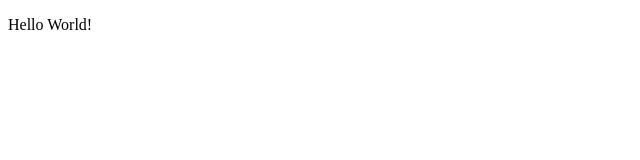
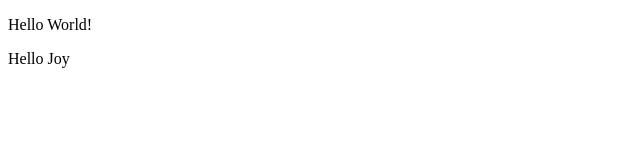
Before and after one commit to Ayokunnumi1/Joy-Reza-Project, a plain HTML site: page index.html in a window 1280 px wide. Shown: the full height of the page, 0-640 px from the left. Drawn offline with Linux system fonts and the light colour scheme.

Commit message:
updated coding
some description

```diff
--- a/index.html
+++ b/index.html
@@ -10,6 +10,7 @@
 
 <body>
     <p>Hello World!</p>
+    <p> Hello Joy</p>
 </body>
 
 </html>
```
